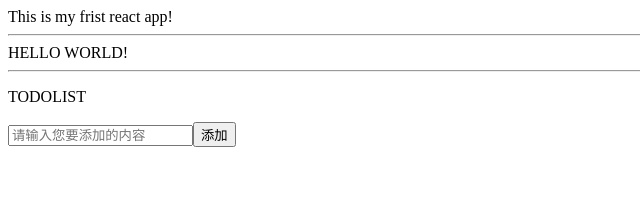
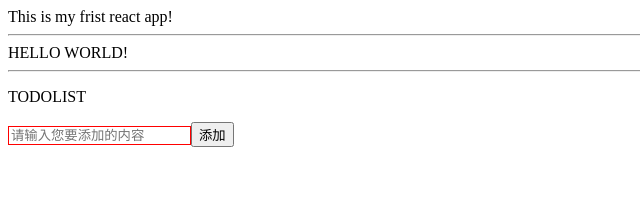
Before and after one commit to iplaycodex/my-react-app, a React (Create React App) app in the folder my-frist-react-app/: page / in a window 1280 px wide. Shown: the top 215 px of the page, without its empty margins (0-640 px from the left). Built offline with nearby package versions, Linux system fonts and the light colour scheme.

Commit message:
jsx中的几个语法细节

```diff
--- a/my-frist-react-app/src/components/TodoList.js
+++ b/my-frist-react-app/src/components/TodoList.js
@@ -1,4 +1,5 @@
 import React,{Component} from 'react';
+import '../static/css/todolist.css';
 
 class TodoList extends Component{
     constructor(props){
@@ -19,19 +20,24 @@ class TodoList extends Component{
         return(
             <div className="to-do-list-wrap">
                 <p>TODOLIST</p>
-                <input type="text" placeholder="请输入您要添加的内容"
-                       value={this.state.inputVal}
-                       onChange={this.inputDidChange.bind(this)}/>
+                {/* 在JSX中如果给某个标签添加一个class,不可以使用class='xx',而是要写成className='xx' */}
+                <input  type="text"
+                        placeholder="请输入您要添加的内容"
+                        className="input"
+                        value={this.state.inputVal}
+                        onChange={this.inputDidChange.bind(this)}/>
                 <button onClick={this.addList.bind(this)}>添加</button>
                 <ul>
                     {/* 在react循环一个标签如下所示,它没有vue这种v-for的指令 */}
                     {
                         this.state.list.map((item,index)=>{
                             return (
-                                <li key={index}>
+                                // 这里的li返回的是转义后的li,相当于vue中的v-text,如果我们想渲染一个输入的标签该怎么做呢?
+                                <li key={index} >
                                     <span>{item}</span>
                                     <button onClick={this.del.bind(this,index)}>删除</button>
                                 </li>
+                                // <li key={index} dangerouslySetInnerHTML={{__html:item}}></li>    注意这个写法!!!
                             )
                         })
                     }
--- /dev/null
+++ b/my-frist-react-app/src/static/css/todolist.css
@@ -0,0 +1,3 @@
+.input{
+    border: 1px solid red;
+}
```
